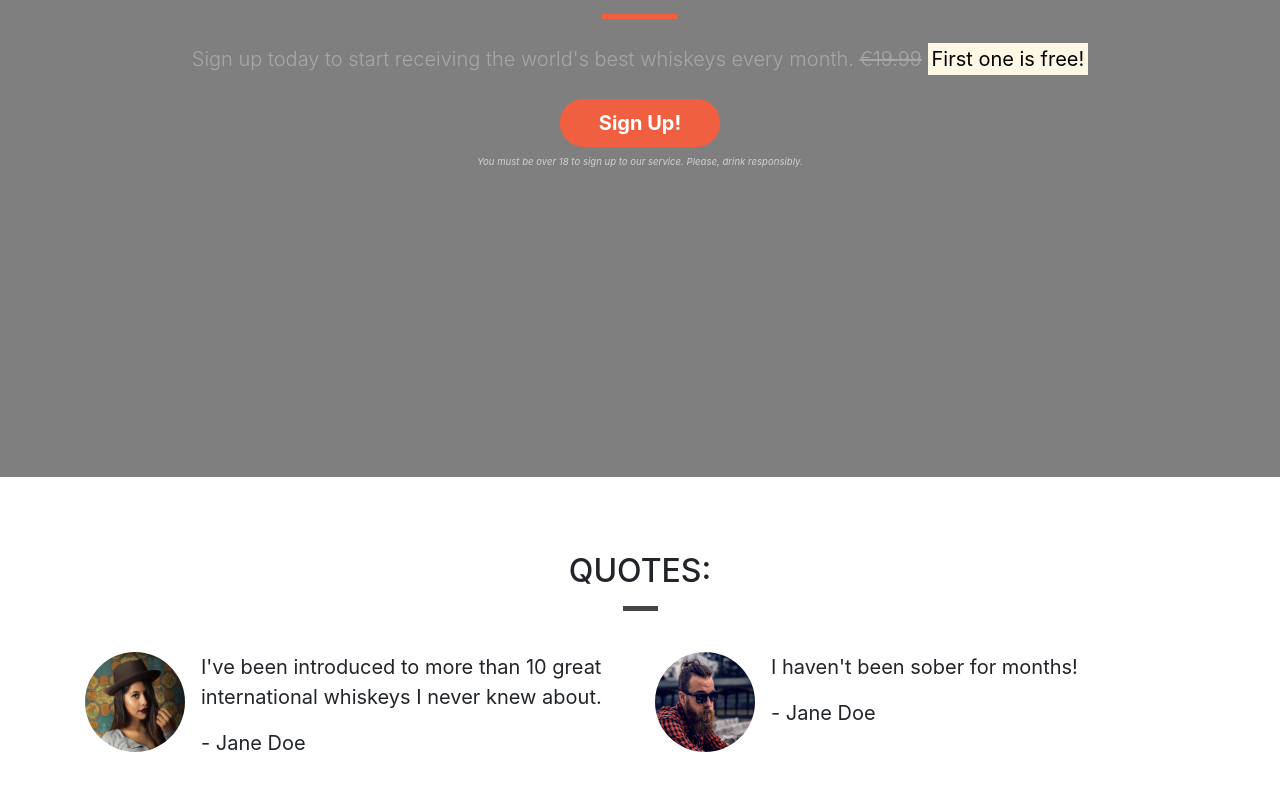
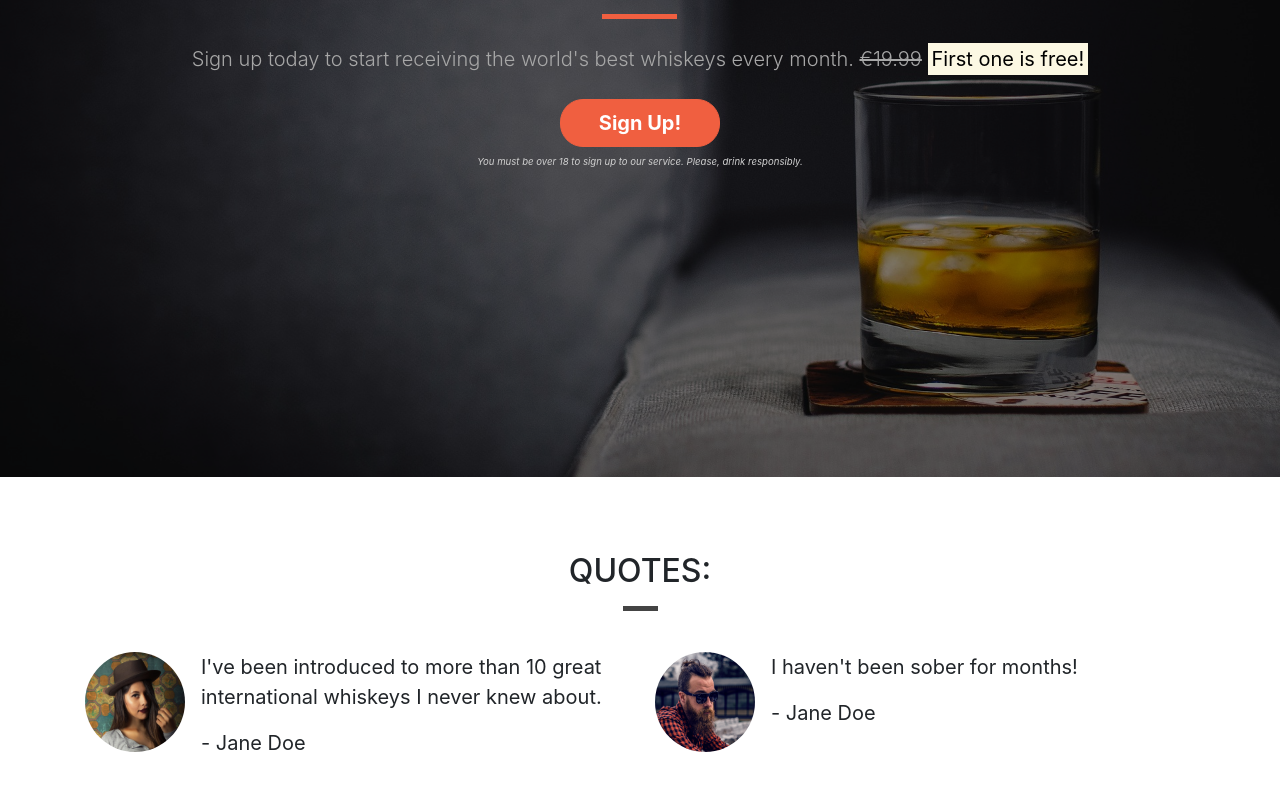
Before and after one commit to Archie9010/whiskey, a plain HTML site: page index.html in a window 1280 px wide. Shown: the part 323-1113 px from the top of the page. Drawn offline with nearby package versions, Linux system fonts and the light colour scheme.

Commit message:
add corrected code to background image

```diff
--- a/css/style.css
+++ b/css/style.css
@@ -10,7 +10,7 @@
 .callout-container {
     height: 100vh;
 
-    background: url('../images/whiskey-background.jpg') no-repeat bottom right fixed;
+    background: url('../images/whiskey-background.jpeg') no-repeat bottom right fixed;
     -webkit-background-size: cover;
     -moz-background-size: cover;
     -o-background-size: cover;
```
